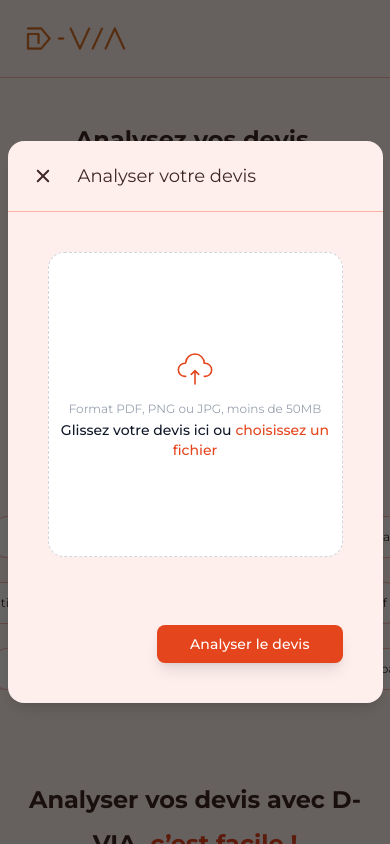
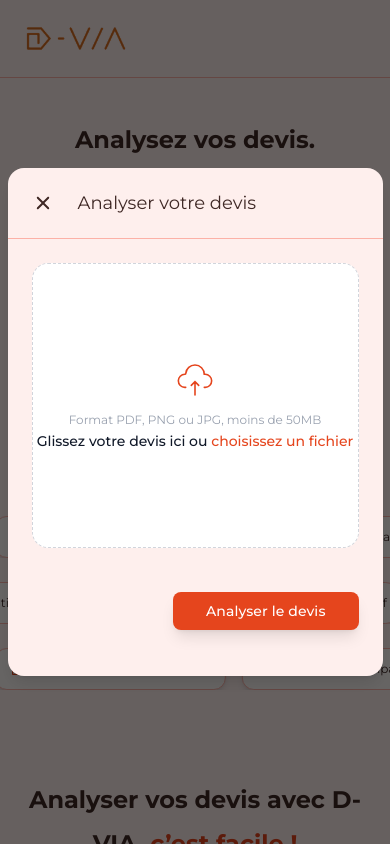
Before and after one commit to ondongo/d-via, a Next.js app: page / in a window 390 px wide. Both pictures are taken after a click on the button "Analyser votre devis". Shown: the top 844 px of the page. Built offline with nearby package versions, Linux system fonts and the light colour scheme; no server answers.

Commit message:
Mise à jour des styles du composant DevisAnalyse pour améliorer la réactivité et l'affichage des aperçus d'images et de PDF. Ajustement des classes responsives et optimisation de la présentation des éléments dans le modal.

```diff
--- a/src/components/molecules/landing-client/DevisAnalyse.tsx
+++ b/src/components/molecules/landing-client/DevisAnalyse.tsx
@@ -181,9 +181,10 @@ function DevisAnalyse() {
         onClose={closeModal}
         title={"Analyser votre devis"}
         isOpen={modalOpen}
-        className="  max-w-[375px] max-h-[596px] md:w-[750px] md:max-h-[708px]"
+        className="md:w-[750px] max-h-[596px] md:max-h-[750px]"
       >
-        <div className="flex flex-col gap-4 max-w-[375px] max-h-[596px] md:w-[750px] md:max-h-[708px] overflow-auto items-center p-10">
+    <div className="flex flex-col gap-4 w-[750px] max-w-[375px] max-h-[596px] md:max-w-[750px] md:max-h-[750px] overflow-y-auto items-center p-6 md:px-8 justify-center">
+
           {!isAnalyzed && !isLoading ? (
             <>
               {!fileData.base64 ? (
@@ -227,20 +228,25 @@ function DevisAnalyse() {
                 </>
               ) : (
                 <>
-                  <div className="w-full grid gap-1">
+                  <div className="w-full grid gap-1 p-4">
                     {fileData.type?.startsWith("image/") ? (
+                      <div className="w-full h-[250px] md:h-[400px] overflow-hidden rounded-12px mb-4">
                         <img
                           src={`data:${fileData.type};base64,${fileData.base64}`}
                           alt="Aperçu de l'image"
-                        className="w-[300px] rounded-12px mb-4"
+                          className="w-full h-full object-contain"
                         />
+                      </div>
                     ) : fileData.type === "application/pdf" ? (
+                      <div className="w-full h-[250px] md:h-[400px]">
                         <iframe
                           src={`data:application/pdf;base64,${fileData.base64}`}
                           title="Aperçu PDF"
                           width="100%"
-                        height="400px"
+                          height="100%"
+                          className="w-full h-full"
                         />
+                      </div>
                     ) : null}
                     <div className="flex items-center justify-between gap-2 mt-4">
                       <div className="flex items-center gap-2">
@@ -317,7 +323,7 @@ function DevisAnalyse() {
                   </div>
                 </>
               )}
-              <div className="w-full flex justify-end mt-8">
+              <div className="w-full flex justify-end mt-2 mb-5">
                 <button
                   onClick={handleExtractAndAnalyze}
                   disabled={isLoading}
```
Lines whose indentation alone changed are shown as unchanged.
